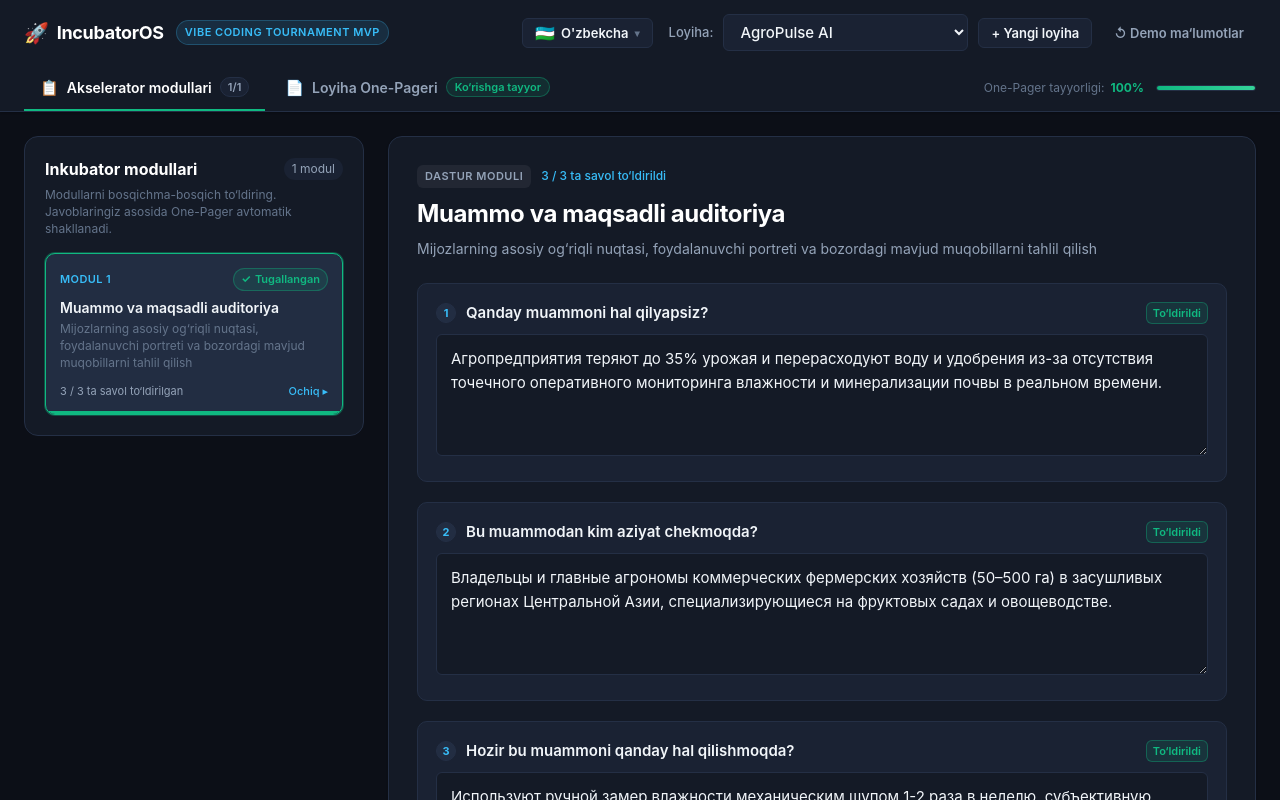
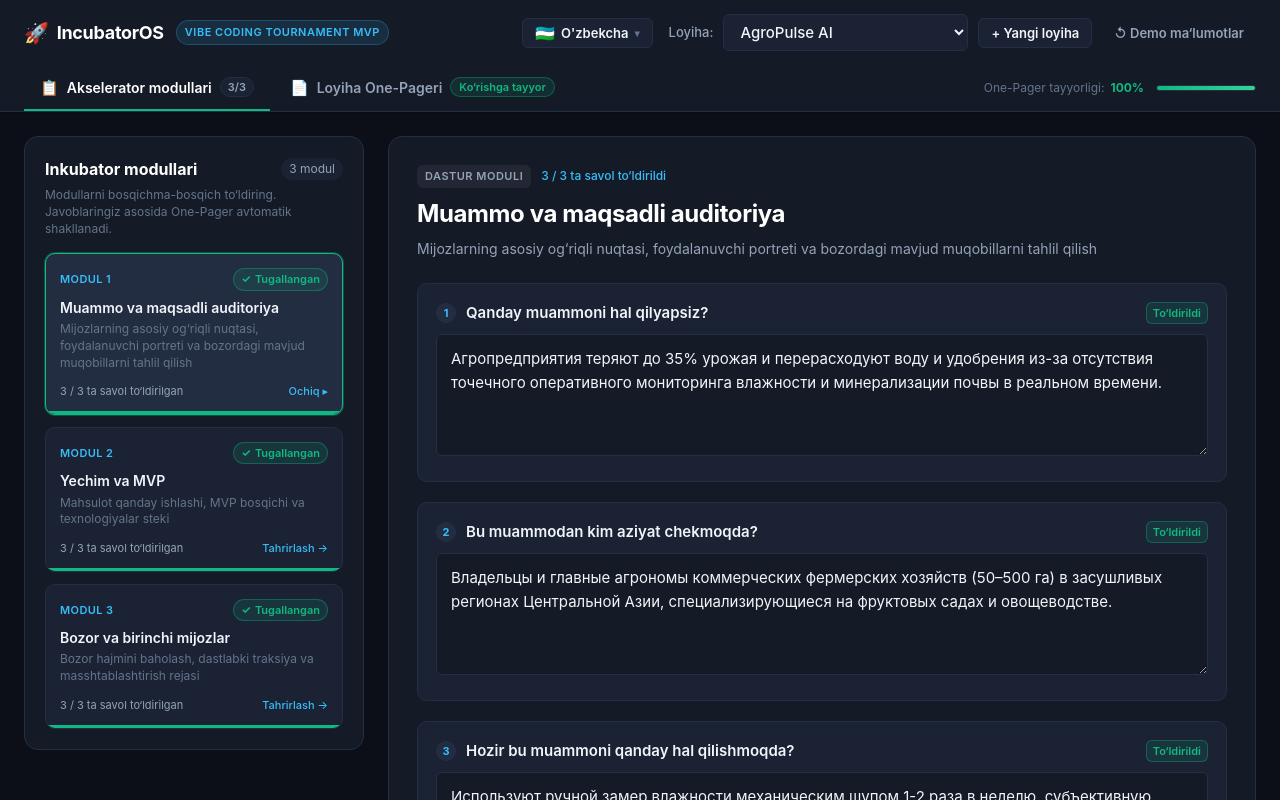
Before and after one commit to Ibrohim-Vafoyev/platform-front, a React (Vite) app: page / in a window 1280 px wide. Shown: the top 800 px of the page. Built offline with nearby package versions, Linux system fonts and the light colour scheme.

Commit message:
feat: add Module 2 (Solution & MVP) and Module 3 (Market & First Customers) with trilingual support and updated seed data

```diff
--- a/src/data/modules.js
+++ b/src/data/modules.js
@@ -61,6 +61,120 @@ export const INCUBATOR_MODULES_CONFIG = [
       },
     ],
   },
+  {
+    id: 'solution_mvp',
+    title: {
+      uz: 'Yechim va MVP',
+      ru: 'Решение и MVP',
+      en: 'Solution & MVP',
+    },
+    subtitle: {
+      uz: 'Mahsulot qanday ishlashi, MVP bosqichi va texnologiyalar steki',
+      ru: 'Как ваш продукт решает проблему, стадия MVP и используемые технологии',
+      en: 'How the product solves the problem, MVP status, and technology stack',
+    },
+    fields: [
+      {
+        id: 'solution',
+        label: {
+          uz: 'Mahsulotingiz muammoni qanday hal qiladi?',
+          ru: 'Как ваш продукт решает проблему?',
+          en: 'How does your product solve the problem?',
+        },
+        placeholder: {
+          uz: 'Yechimingizning asosiy mexanizmini tasvirlab bering...',
+          ru: 'Опишите ключевую механику вашего решения...',
+          en: 'Describe the core mechanics of your solution...',
+        },
+        type: 'textarea',
+      },
+      {
+        id: 'mvp_status',
+        label: {
+          uz: 'Hozircha nima tayyor (MVP)?',
+          ru: 'Что уже реализовано (MVP)?',
+          en: "What's already built (MVP)?",
+        },
+        placeholder: {
+          uz: "Qaysi funksiyalar allaqachon tayyor va sinovdan o'tgan...",
+          ru: 'Какой функционал уже готов и протестирован...',
+          en: 'Which features are already working and tested...',
+        },
+        type: 'textarea',
+      },
+      {
+        id: 'tech_stack',
+        label: {
+          uz: 'Qanday texnologiyalardan foydalanilmoqda?',
+          ru: 'Какие технологии используются?',
+          en: 'What technologies are you using?',
+        },
+        placeholder: {
+          uz: 'Stek, vositalar, platformalar...',
+          ru: 'Стек, инструменты, платформы...',
+          en: 'Stack, tools, platforms...',
+        },
+        type: 'textarea',
+      },
+    ],
+  },
+  {
+    id: 'market_traction',
+    title: {
+      uz: 'Bozor va birinchi mijozlar',
+      ru: 'Рынок и первые клиенты',
+      en: 'Market & First Customers',
+    },
+    subtitle: {
+      uz: 'Bozor hajmini baholash, dastlabki traksiya va masshtablashtirish rejasi',
+      ru: 'Оценка объёма рынка, первые клиенты/пилоты и стратегия роста',
+      en: 'Market size estimation, early traction, and expansion strategy',
+    },
+    fields: [
+      {
+        id: 'market_size',
+        label: {
+          uz: 'Bozor hajmi qancha?',
+          ru: 'Какой размер рынка?',
+          en: "What's the market size?",
+        },
+        placeholder: {
+          uz: 'Bozor hajmini baholang (TAM/SAM/SOM yoki taxminiy raqam)...',
+          ru: 'Оцените объём рынка (TAM/SAM/SOM или примерная цифра)...',
+          en: "Estimate the market size (TAM/SAM/SOM or a rough figure)...",
+        },
+        type: 'textarea',
+      },
+      {
+        id: 'early_traction',
+        label: {
+          uz: 'Birinchi mijozlar yoki pilot loyihalar bormi?',
+          ru: 'Есть ли первые клиенты или пилоты?',
+          en: 'Do you have early customers or pilots?',
+        },
+        placeholder: {
+          uz: "Hozirgi trakstiyani (progress) tasvirlab bering, agar mavjud bo'lsa...",
+          ru: 'Опишите текущую тракцию, если есть...',
+          en: 'Describe your current traction, if any...',
+        },
+        type: 'textarea',
+      },
+      {
+        id: 'scaling_strategy',
+        label: {
+          uz: 'Kengayishni qanday rejalashtiryapsiz?',
+          ru: 'Как вы планируете масштабироваться?',
+          en: 'How do you plan to scale?',
+        },
+        placeholder: {
+          uz: "O'sish strategiyasi va yangi mijozlarga chiqish rejasi...",
+          ru: 'Стратегия роста и выхода на новых клиентов...',
+          en: 'Growth strategy and plan to reach new customers...',
+        },
+        type: 'textarea',
+      },
+    ],
+  },
 ];
 
 /**
--- a/src/utils/storage.js
+++ b/src/utils/storage.js
@@ -46,6 +46,22 @@ export const SEED_PROJECTS = [
         current_solutions:
           'Используют ручной замер влажности механическим щупом 1-2 раза в неделю, субъективную оценку агронома «на глаз» и усреднённые метеорологические сводки без учёта микрозон.',
       },
+      solution_mvp: {
+        solution:
+          'Мы устанавливаем автономные беспроводные датчики влажности и температуры почвы с передачей данных по LoRaWAN, а мобильное приложение AgroPulse в реальном времени рассчитывает точный график капельного полива на основе данных датчиков и AI-модели.',
+        mvp_status:
+          'Разработан работающий аппаратный прототип сенсорного зонда и мобильное приложение для iOS/Android. Проведено тестирование на 3 экспериментальных участках черешневого сада (15 га).',
+        tech_stack:
+          'Hardware: ESP32 + LoRaWAN + сенсоры NPK/влажности; Cloud: Node.js, TimescaleDB; Mobile: React Native; AI: Python, CatBoost для прогноза влагопотери.',
+      },
+      market_traction: {
+        market_size:
+          'TAM: $1.2B (рынок умного орошения в странах СНГ и Ближнего Востока). SAM: $180M (Центральная Азия). SOM: $12M (коммерческие сады и виноградники Узбекистана и Казахстана в первые 3 года).',
+        early_traction:
+          'Подписаны 2 оплачиваемых пилотных соглашения с фермерскими хозяйствами в Самаркандской и Ташкентской областях на 40 га. Собраны положительные отзывы: экономия воды составила 28% за первый сезон.',
+        scaling_strategy:
+          'Прямые B2B-продажи агрохолдингам через дистрибьюторов капельного орошения, подписочная модель SaaS ($25/га в год) + продажа оборудования с маржой 35%.',
+      },
     },
   },
   {
@@ -74,6 +90,30 @@ export function getStoredProjects() {
       localStorage.setItem(STORAGE_KEY_PROJECTS, JSON.stringify(SEED_PROJECTS));
       return SEED_PROJECTS;
     }
+
+    // Seamlessly upgrade AgroPulse AI demo project if missing new module seed answers
+    let needsUpdate = false;
+    const upgraded = parsed.map((p) => {
+      if (p.id === 'proj_agropulse' && (!p.answers?.solution_mvp || !p.answers?.market_traction)) {
+        needsUpdate = true;
+        return {
+          ...p,
+          answers: {
+            ...SEED_PROJECTS[0].answers,
+            ...(p.answers || {}),
+            solution_mvp: p.answers?.solution_mvp || SEED_PROJECTS[0].answers.solution_mvp,
+            market_traction: p.answers?.market_traction || SEED_PROJECTS[0].answers.market_traction,
+          },
+        };
+      }
+      return p;
+    });
+
+    if (needsUpdate) {
+      saveStoredProjects(upgraded);
+      return upgraded;
+    }
+
     return parsed;
   } catch (err) {
     console.error('Failed to read projects from localStorage:', err);
```
